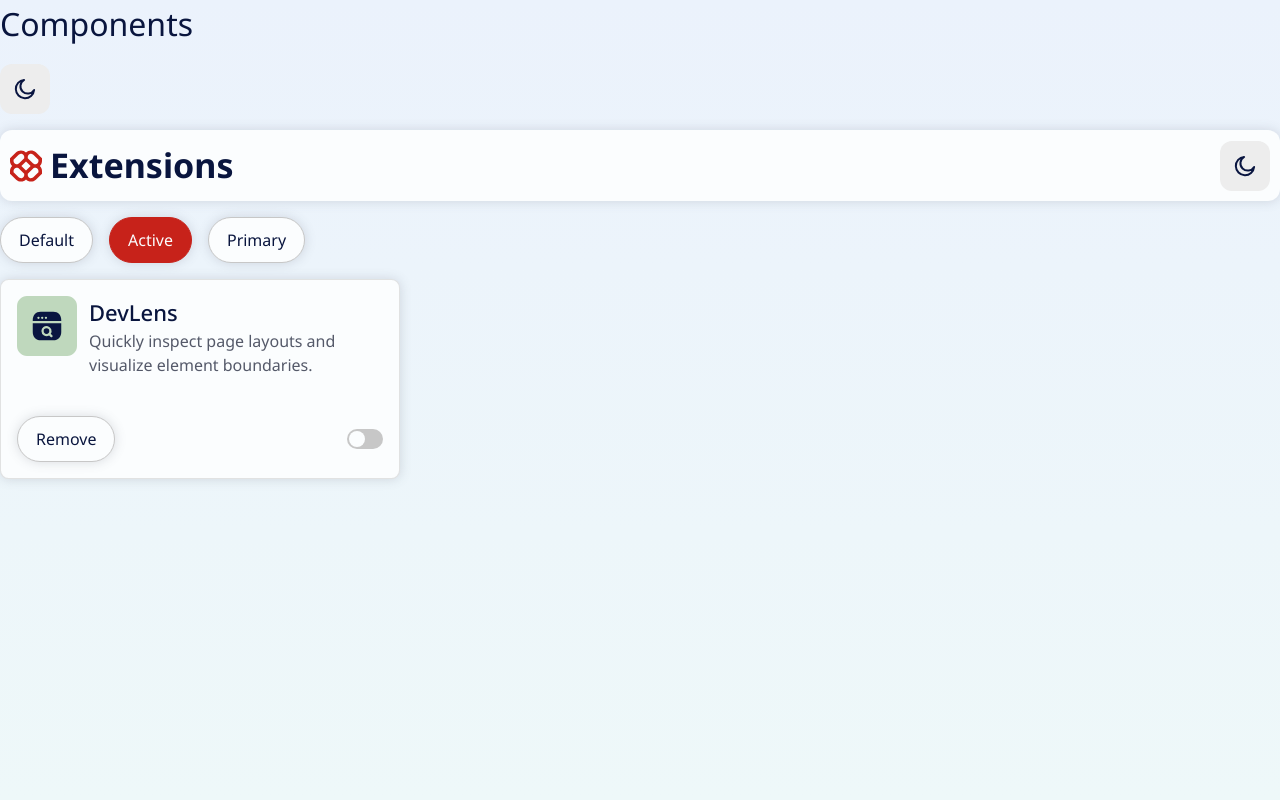
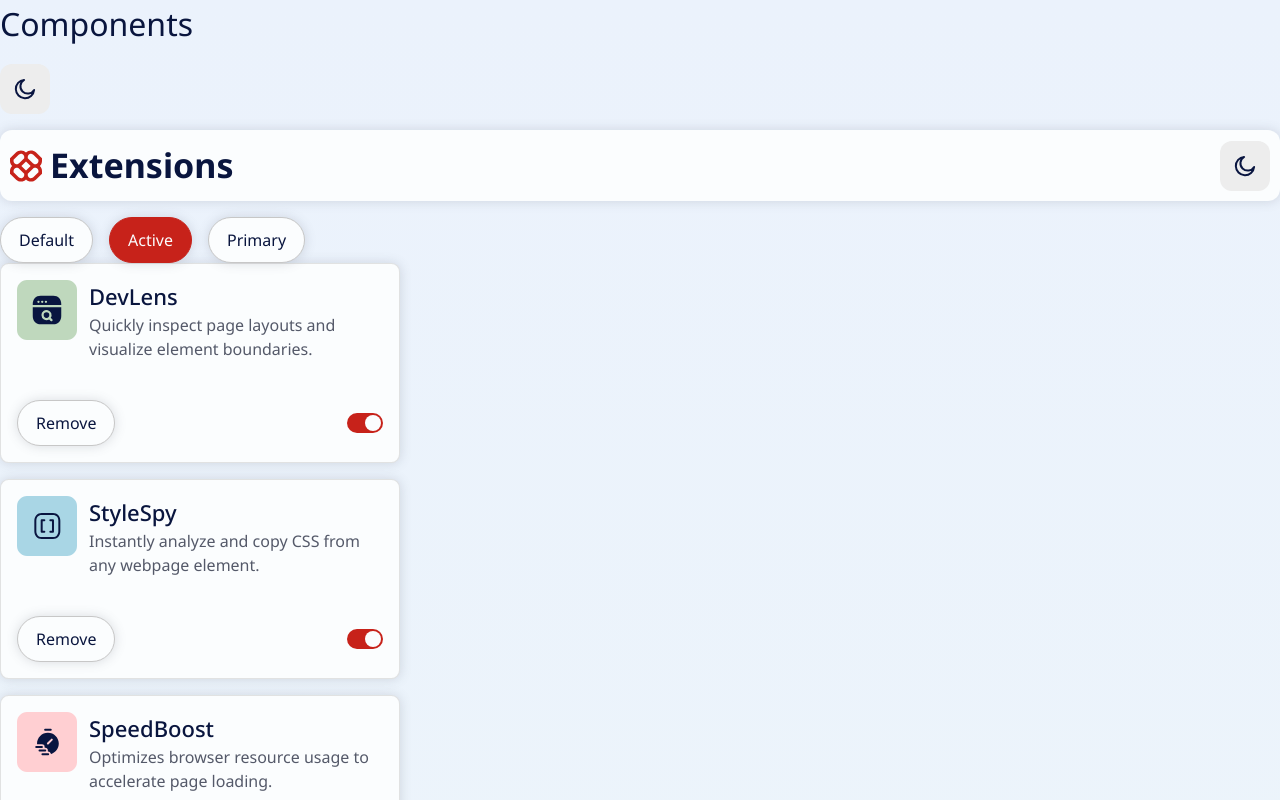
Before and after one commit to assiduousdev/browser-extensions-manager-react, a React (Vite) app: page / in a window 1280 px wide. Shown: the top 800 px of the page. Built offline with nearby package versions, Linux system fonts and the light colour scheme.

Commit message:
Create hook for reading extensions data

```diff
--- a/src/App.jsx
+++ b/src/App.jsx
@@ -9,9 +9,11 @@
 import ExtensionCardHeader from "./components/ExtensionCard/ExtensionCardHeader"
 import Button from "./components/Button/Button"
 import SwitchToggle from "./components/SwitchToggle/SwitchToggle"
+import useExtensions from "./hooks/useExtensions"
 
 function App() {
   const { getTheme, setTheme } = useTheme();
+  const extensions = useExtensions();
 
   const toggleTheme = () => {
     setTheme( getTheme() === "dark" ? "light" : "dark" );
@@ -45,25 +47,39 @@
             Primary
           </Button>
         </div>
+      </div>
 
-        <ExtensionCard>
+      <main>
+        <section className="flow">
+          {
+            extensions.map(e => (
+              <ExtensionCard key={e.name}>
                 <ExtensionCardHeader>
-            <img src="/src/assets/images/logo-devlens.svg" alt="DevLens Logo" />
+                  <img src={e.logo} alt={`${e.name} logo`} />
 
                   <section>
-              <h3 id="DevLens" className="fs-500 medium">DevLens</h3>
+                    <h3 id={e.name} className="fs-500 medium">{e.name}</h3>
 
-              <p>Quickly inspect page layouts and visualize element boundaries.</p>
+                    <p>{e.description}</p>
                   </section>
                 </ExtensionCardHeader>
 
                 <ExtensionCardFooter>
                   <Button variant="primary">Remove</Button>
 
-            <SwitchToggle id={"devlens"} label={"Enable DevLens extension"} />
+                  <SwitchToggle
+                    id={e.name}
+                    label={`Enable ${e.name} extension`}
+
+                    checked={e.isActive}
+                    onChange={ () => console.log("changed") }
+                  />
                 </ExtensionCardFooter>
               </ExtensionCard>
-      </div>
+            ))
+          }
+        </section>
+      </main>
     </>
   )
 }
--- a/src/components/SwitchToggle/SwitchToggle.jsx
+++ b/src/components/SwitchToggle/SwitchToggle.jsx
@@ -2,7 +2,7 @@
 
 import "./SwitchToggle.css";
 
-function SwitchToggle({ id, label, onChange }) {
+function SwitchToggle({ id, label, checked, onChange }) {
   return (
     <label htmlFor={id}>
       <span className="sr-only">{ label }</span>
@@ -12,6 +12,7 @@
         className="Toggle Toggle--switch"
 
         onChange={onChange}
+        checked={checked}
 
         role="switch"
       />
--- /dev/null
+++ b/src/hooks/useExtensions.js
@@ -0,0 +1,11 @@
+
+import React, { useEffect, useState } from 'react'
+
+import data from "/src/data.json";
+
+function useExtensions() {
+  const [extensions, _] = useState(data);
+  return extensions;
+}
+
+export default useExtensions
```
Also changed, not shown: src/data.json (renamed from data.json). Lines whose indentation alone changed are shown as unchanged.
